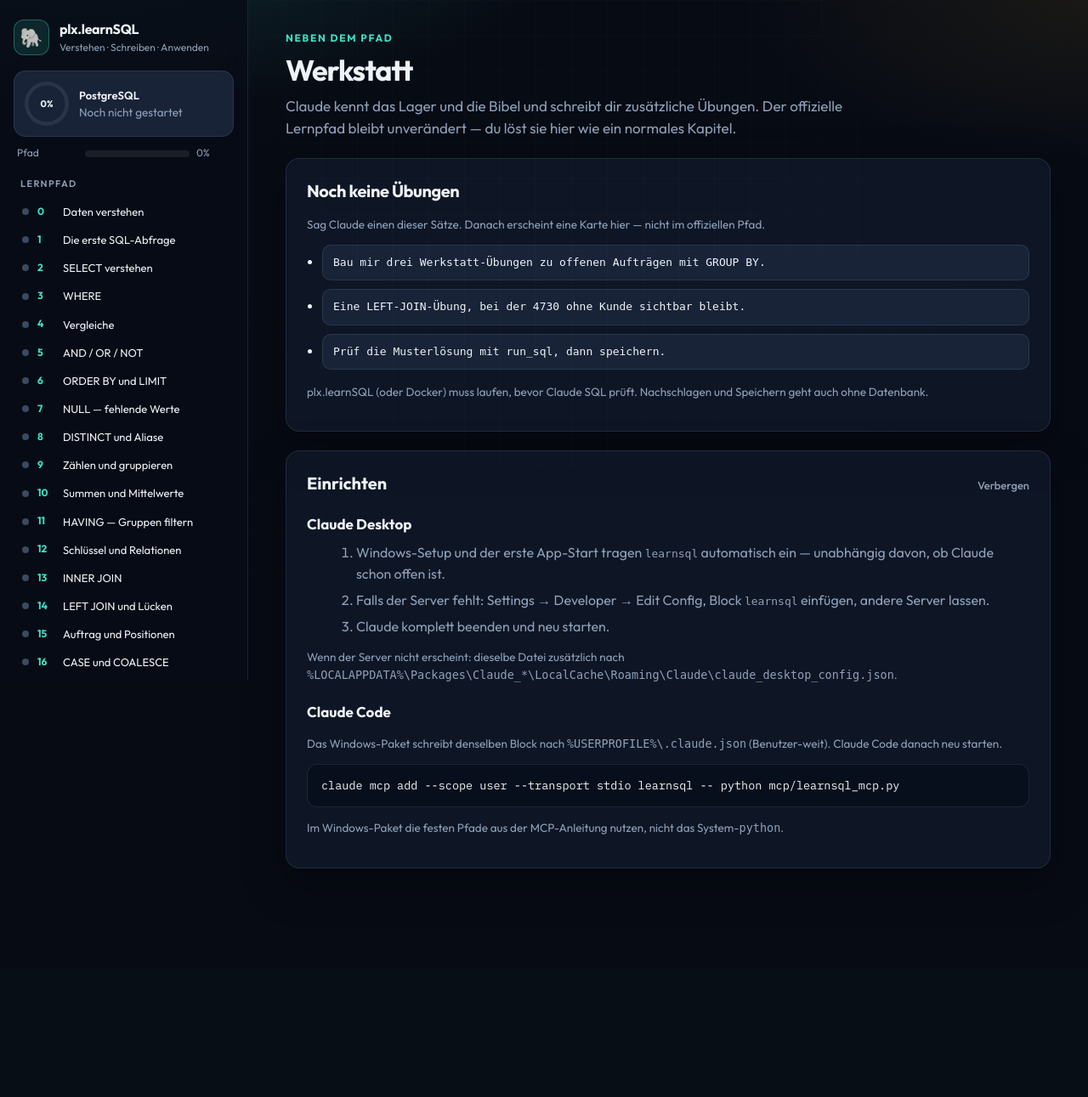
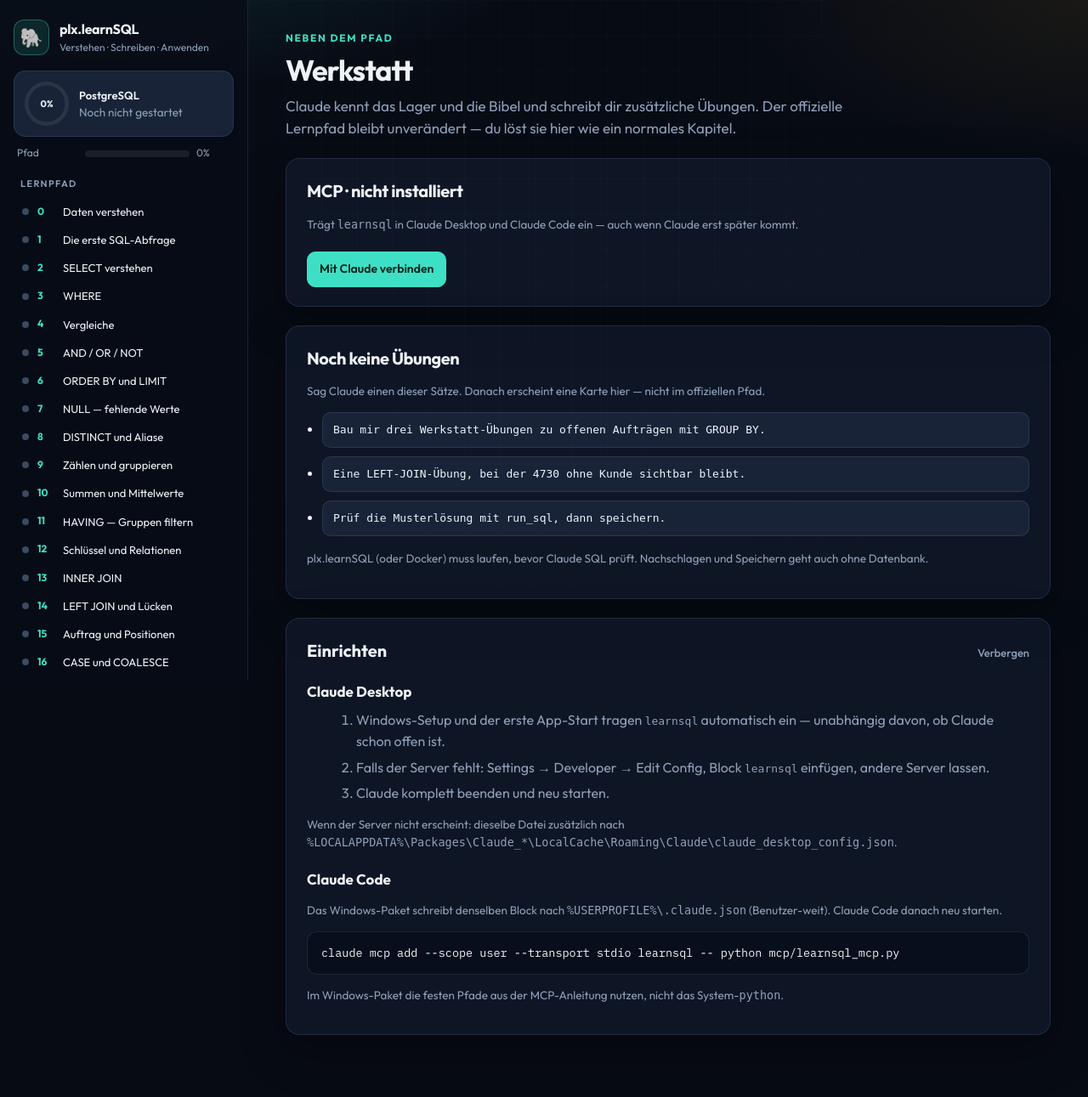
Before and after one commit to Roxeraf/Postgre-SQL-Learning-, a Flask app: page /werkstatt in a window 1280 px wide. Shown: the top 1291 px of the page at 85% size. Before the commit the page ends 1022 px from the top, so only its background shows below. Run offline with Flask 3, Linux system fonts and the light colour scheme; parts of the project's set-up code (start-up, migrations or seed data) failed here and were passed over; some libraries are stand-ins or nearby versions.

Commit message:
Show MCP status in the app and connect Claude later
Probe Claude Desktop and Code configs so the sidebar and Werkstatt
show connected vs not installed. A button writes the learnsql block
after the fact; setup docs hide once it is registered.

Co-authored-by: Roxeraf <Roxeraf@users.noreply.github.com>

```diff
--- a/app/app.py
+++ b/app/app.py
@@ -33,6 +33,20 @@ def ensure_app_on_path() -> Path:
 
 ensure_app_on_path()
 
+
+def ensure_mcp_on_path() -> Path | None:
+    here = Path(__file__).resolve().parent
+    for candidate in (here.parent / "mcp", here / "mcp"):
+        if (candidate / "install_mcp.py").is_file():
+            path = str(candidate)
+            if path not in sys.path:
+                sys.path.insert(0, path)
+            return candidate
+    return None
+
+
+ensure_mcp_on_path()
+
 from lessons.academy_data import ACADEMY, lesson_by_id as academy_lesson_by_id  # noqa: E402
 from lessons.knowledge import (  # noqa: E402
     ARTICLES,
@@ -53,7 +67,7 @@ from sql_coach import (  # noqa: E402
 app = Flask(__name__)
 
 
-def load_mcp_status():
+def _load_mcp_status_file():
     homes = []
     env_home = os.environ.get("LEARN_SQL_HOME")
     if env_home:
@@ -70,6 +84,22 @@ def load_mcp_status():
         if isinstance(data, dict):
             return data
     return None
+
+
+def _install_mcp():
+    ensure_mcp_on_path()
+    try:
+        import install_mcp
+    except ImportError:
+        return None
+    return install_mcp
+
+
+def load_mcp_status():
+    helper = _install_mcp()
+    if helper:
+        return helper.probe_status(helper.resolve_home())
+    return _load_mcp_status_file()
 
 TABLE_LABELS = {
     "orders": "Aufträge",
@@ -688,6 +718,7 @@ def inject_nav():
     return {
         "academy": ACADEMY,
         "academy_lessons": ACADEMY["lessons"],
+        "mcp_status": load_mcp_status(),
     }
 
 
@@ -1060,6 +1091,44 @@ def api_reset():
     return jsonify({"ok": True, "message": message})
 
 
+@app.route("/api/mcp/connect", methods=["POST"])
+def api_mcp_connect():
+    helper = _install_mcp()
+    if not helper:
+        return jsonify({
+            "ok": False,
+            "error": "MCP-Einrichtung ist in diesem Paket nicht enthalten.",
+            "status": {"installed": False, "clients": []},
+        })
+    home = helper.resolve_home()
+    try:
+        result = helper.install(home)
+    except OSError as exc:
+        return jsonify({
+            "ok": False,
+            "error": str(exc),
+            "status": helper.probe_status(home),
+        })
+    status = helper.probe_status(home)
+    if not result.get("installed") and not status.get("installed"):
+        return jsonify({
+            "ok": False,
+            "error": (
+                "Keine Claude-Konfiguration gefunden. "
+                "Im Windows-Paket schreibt der Knopf die Dateien automatisch."
+            ),
+            "status": status,
+        })
+    return jsonify({
+        "ok": True,
+        "status": {
+            "installed": bool(status.get("installed")),
+            "clients": list(status.get("clients") or []),
+            "detected": bool(status.get("detected")),
+        },
+    })
+
+
 @app.route("/api/cards")
 def api_cards():
     return jsonify({"ok": True, "cards": FLASHCARDS})
--- a/app/static/css/style.css
+++ b/app/static/css/style.css
@@ -191,6 +191,19 @@ body::before {
   cursor: pointer;
 }
 .tool-link:hover, .tool-link.active { background: rgba(255,255,255,0.05); color: var(--text); }
+.tool-link-stack {
+  display: flex;
+  flex-direction: column;
+  align-items: flex-start;
+  gap: 2px;
+}
+.mcp-nav-status {
+  font-size: 11px;
+  font-weight: 550;
+  line-height: 1.3;
+}
+.mcp-nav-status.is-on { color: var(--ok); }
+.mcp-nav-status.is-off { color: var(--muted); }
 
 .content {
   flex: 1;
@@ -1210,6 +1223,10 @@ kbd { color: var(--text); font-size: 11px; }
 .mcp-steps { margin: 0 0 12px 18px; color: var(--muted); }
 .mcp-steps li { margin-bottom: 6px; }
 .mcp-status { padding: 10px 12px; border-radius: 10px; background: var(--accent-dim); margin: 0 0 16px; }
+.mcp-connect { margin-bottom: 22px; }
+.mcp-connect .btn { margin-top: 8px; }
+.mcp-connect-msg { margin-top: 10px; color: var(--fail); }
+.mcp-status-ready { margin: 0; }
 details.mcp-setup > summary {
   cursor: pointer;
   font-weight: 650;
--- a/app/static/js/app.js
+++ b/app/static/js/app.js
@@ -560,6 +560,38 @@ async function postJson(url, body, timeoutMs = 15000) {
   } finally {
     clearTimeout(timer);
   }
+}
+
+function initMcpConnect() {
+  const btn = document.getElementById("mcp-connect-btn");
+  if (!btn) return;
+  const msg = document.getElementById("mcp-connect-msg");
+  btn.addEventListener("click", async () => {
+    btn.disabled = true;
+    if (msg) {
+      msg.hidden = true;
+      msg.textContent = "";
+    }
+    try {
+      const res = await fetch("/api/mcp/connect", { method: "POST" });
+      const data = await res.json();
+      if (data.ok && data.status && data.status.installed) {
+        window.location.href = "/werkstatt?verbunden=1";
+        return;
+      }
+      if (msg) {
+        msg.hidden = false;
+        msg.textContent = data.error || "Verbinden fehlgeschlagen.";
+      }
+    } catch {
+      if (msg) {
+        msg.hidden = false;
+        msg.textContent = "Verbinden fehlgeschlagen.";
+      }
+    } finally {
+      btn.disabled = false;
+    }
+  });
 }
 
 function initResetDb() {
@@ -1392,6 +1424,7 @@ initPlayground();
 initCards();
 initWissen();
 initResetDb();
+initMcpConnect();
 initDashboard();
 refreshChrome();
 
--- a/app/templates/base.html
+++ b/app/templates/base.html
@@ -7,7 +7,7 @@
 <link rel="preconnect" href="https://fonts.googleapis.com">
 <link rel="preconnect" href="https://fonts.gstatic.com" crossorigin>
 <link href="https://fonts.googleapis.com/css2?family=IBM+Plex+Mono:wght@400;500;600&family=Outfit:wght@400;500;600;700&display=swap" rel="stylesheet">
-<link rel="stylesheet" href="/static/css/style.css?v=22">
+<link rel="stylesheet" href="/static/css/style.css?v=23">
 <script src="/static/js/vendor/marked.min.js?v=1"></script>
 </head>
 <body>
@@ -53,7 +53,14 @@
       <a class="tool-link {{ 'active' if active_tool == 'playground' else '' }}" href="/playground">SQL-Playground</a>
       <a class="tool-link {{ 'active' if active_tool == 'wissen' else '' }}" href="/wissen">Wissensbasis</a>
       <a class="tool-link {{ 'active' if active_tool == 'cards' else '' }}" href="/cards">Karteikarten</a>
-      <a class="tool-link {{ 'active' if active_tool == 'werkstatt' else '' }}" href="/werkstatt">Werkstatt</a>
+      <a class="tool-link tool-link-stack {{ 'active' if active_tool == 'werkstatt' else '' }}" href="/werkstatt{% if not (mcp_status and mcp_status.installed) %}#mcp-connect{% endif %}">
+        <span>Werkstatt</span>
+        {% if mcp_status and mcp_status.installed %}
+        <span class="mcp-nav-status is-on">MCP · verbunden mit Claude</span>
+        {% else %}
+        <span class="mcp-nav-status is-off">MCP · nicht installiert</span>
+        {% endif %}
+      </a>
       <button class="tool-link" type="button" id="open-schema">Alle Tabellen</button>
       <button class="tool-link" type="button" id="reset-db">Datenbank zurücksetzen</button>
     </div>
@@ -76,7 +83,7 @@
   <div class="schema-list" id="schema-list"></div>
 </aside>
 
-<script src="/static/js/app.js?v=20"></script>
+<script src="/static/js/app.js?v=21"></script>
 {% block page_scripts %}{% endblock %}
 </body>
 </html>
--- a/app/templates/werkstatt.html
+++ b/app/templates/werkstatt.html
@@ -2,12 +2,27 @@
 {% block title %}Werkstatt — plx.learnSQL{% endblock %}
 {% block content %}
 {% set mcp_ready = mcp_status and mcp_status.installed %}
-{% set setup_open = not mcp_ready and not practices %}
 <header class="page-header">
   <p class="eyebrow">Neben dem Pfad</p>
   <h1>Werkstatt</h1>
   <p class="lede">Claude kennt das Lager und die Bibel und schreibt dir zusätzliche Übungen. Der offizielle Lernpfad bleibt unverändert — du löst sie hier wie ein normales Kapitel.</p>
 </header>
+
+<section class="card mcp-connect" id="mcp-connect">
+  {% if mcp_ready %}
+  <p class="mcp-status mcp-status-ready">
+    MCP · verbunden mit Claude{% if mcp_status.clients %} ({{ mcp_status.clients|join(", ") }}){% endif %}
+  </p>
+  {% if request.args.get("verbunden") %}
+  <p class="muted"><strong>Claude einmal komplett beenden</strong> (auch das Symbol unten rechts) und neu starten.</p>
+  {% endif %}
+  {% else %}
+  <h2>MCP · nicht installiert</h2>
+  <p class="muted">Trägt <code>learnsql</code> in Claude Desktop und Claude Code ein — auch wenn Claude erst später kommt.</p>
+  <button class="btn btn-primary" type="button" id="mcp-connect-btn">Mit Claude verbinden</button>
+  <p class="muted mcp-connect-msg" id="mcp-connect-msg" hidden></p>
+  {% endif %}
+</section>
 
 {% if practices %}
 <section class="werkstatt-main">
@@ -49,14 +64,8 @@
 </section>
 {% endif %}
 
-{% if mcp_ready %}
-<p class="mcp-status">
-  <strong>learnsql</strong> ist in Claude eingetragen{% if mcp_status.clients %} ({{ mcp_status.clients|join(", ") }}){% endif %}.
-  <strong>Claude einmal komplett beenden</strong> (auch das Symbol unten rechts) und neu starten.
-</p>
-{% endif %}
-
-<details class="card mcp-help mcp-setup"{% if setup_open %} open{% endif %}>
+{% if not mcp_ready %}
+<details class="card mcp-help mcp-setup"{% if not practices %} open{% endif %}>
   <summary>Einrichten</summary>
   <div class="mcp-setup-body">
     <h3>Claude Desktop</h3>
@@ -73,4 +82,5 @@
     <p class="muted">Im Windows-Paket die festen Pfade aus der MCP-Anleitung nutzen, nicht das System-<code>python</code>.</p>
   </div>
 </details>
+{% endif %}
 {% endblock %}
--- a/mcp/install_mcp.py
+++ b/mcp/install_mcp.py
@@ -198,6 +198,48 @@ def write_status(home: Path, status: dict) -> Path:
     return path
 
 
+def config_has_learnsql(data: dict | None) -> bool:
+    if not isinstance(data, dict):
+        return False
+    servers = data.get("mcpServers")
+    return isinstance(servers, dict) and SERVER_NAME in servers
+
+
+def probe_status(home: Path | None = None) -> dict:
+    """Read Claude configs: installed means learnsql is registered."""
+    home = (home or resolve_home()).resolve()
+    clients: list[str] = []
+    targets: list[str] = []
+    skipped: list[str] = []
+    readable = False
+    for path in claude_config_paths(include_standard=True):
+        if not path.is_file():
+            continue
+        data = _read_config(path)
+        if data is None:
+            skipped.append(str(path))
+            continue
+        readable = True
+        if config_has_learnsql(data):
+            targets.append(str(path))
+            clients.append(client_label(path))
+    installed = bool(targets)
+    if not readable:
+        cached = load_status(home)
+        if cached and cached.get("installed"):
+            installed = True
+            clients = list(cached.get("clients") or [])
+            targets = list(cached.get("targets") or [])
+    return {
+        "installed": installed,
+        "detected": claude_is_installed(),
+        "clients": list(dict.fromkeys(clients)),
+        "targets": targets,
+        "skipped": skipped,
+        "home": str(home),
+    }
+
+
 def load_status(home: Path | None = None) -> dict | None:
     candidates = []
     if home:
@@ -288,7 +330,7 @@ def main(argv: list[str] | None = None) -> int:
     elif args.action == "uninstall":
         result = uninstall(home)
     else:
-        result = load_status(home) or {"installed": False, "detected": claude_is_installed()}
+        result = probe_status(home)
     print(json.dumps(result, ensure_ascii=False, indent=2))
     return 0
 
```
Also changed, not shown: app/tests/test_learning.py (+74 -8 lines).
